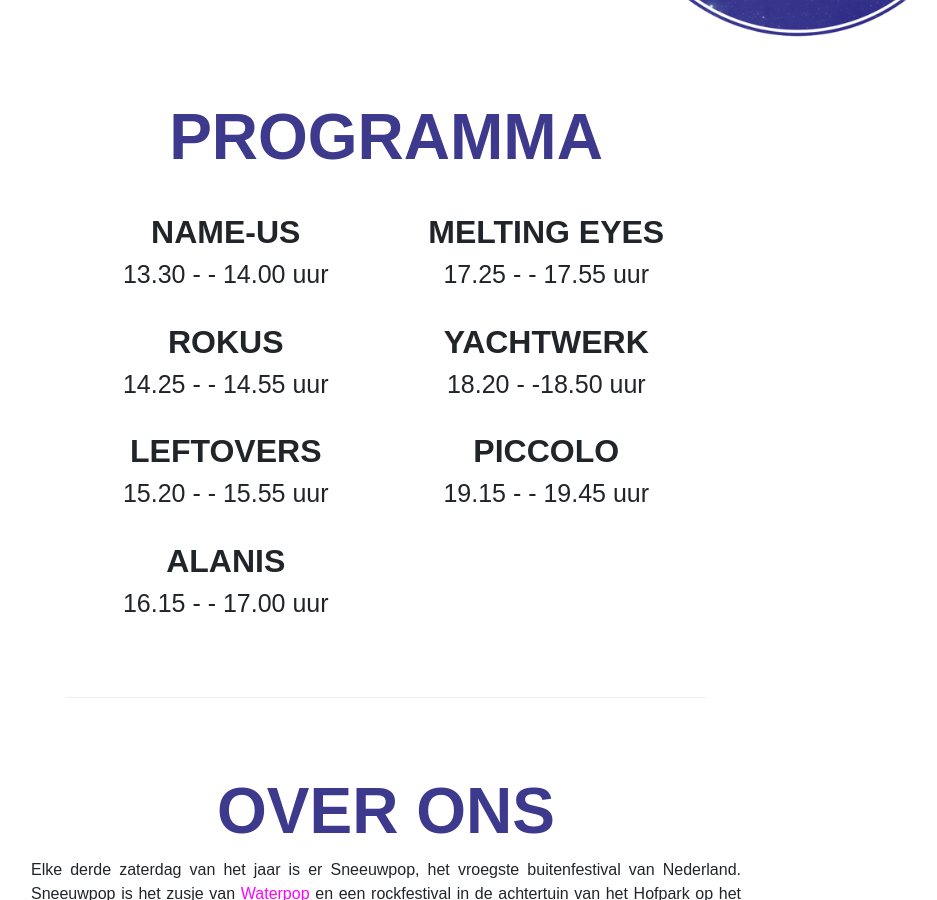
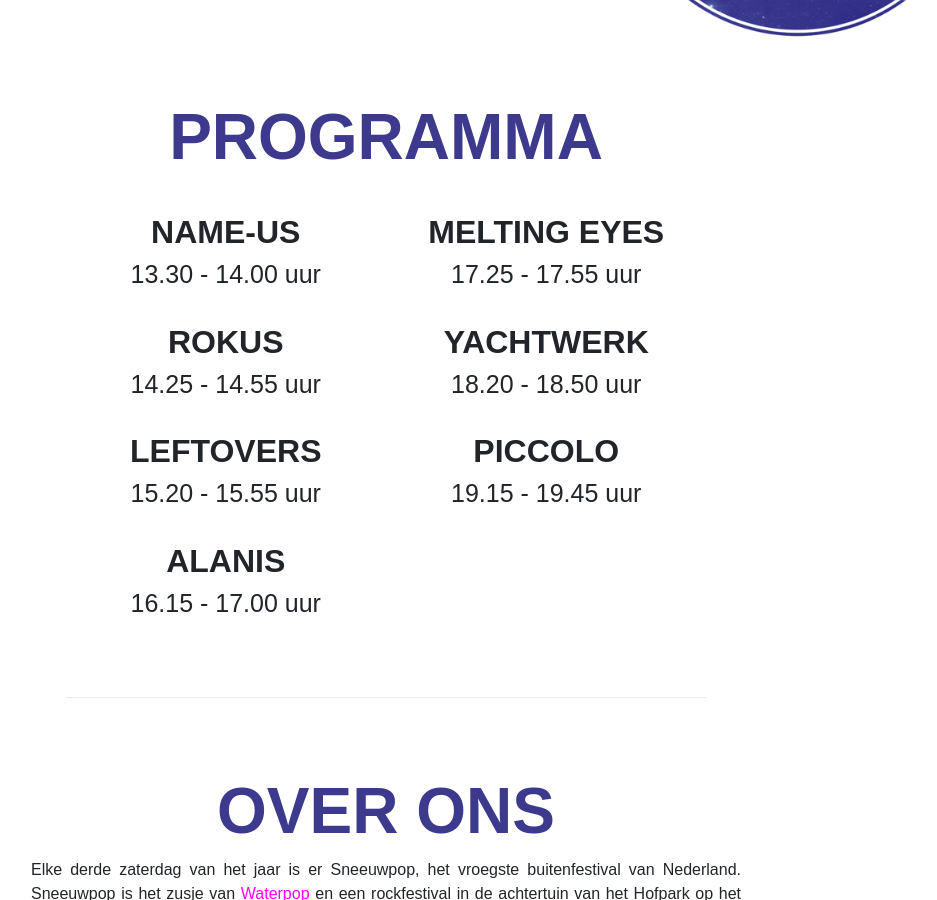
Before and after one commit to sneeuwpop-festival/sneeuwpop.nl, a Jekyll site: the page built from index.md, in a window 1280 px wide and 900 px high, scrolled down 388 px. Shown: the whole window, without its empty margins (254-1191 px from the left). Built offline with Jekyll 4.4.1, drawn with Linux system fonts in a browser that asks for light colours.

```diff
--- a/_data/bands.yml
+++ b/_data/bands.yml
@@ -1,28 +1,28 @@
 - name: Name-us
   start: "13.30"
-  end: "- 14.00 uur"
+  end: "14.00 uur"
   uri: band
 - name: Rokus
   start: "14.25"
-  end: "- 14.55 uur"
+  end: "14.55 uur"
   uri: band
 - name: Leftovers
   start: "15.20"
-  end: "- 15.55 uur"
+  end: "15.55 uur"
   uri: band
 - name: Alanis
   start: "16.15"
-  end: "- 17.00 uur"
+  end: "17.00 uur"
   uri: band
 - name: Melting Eyes
   start: "17.25"
-  end: "- 17.55 uur"
+  end: "17.55 uur"
   uri: band
 - name: Yachtwerk
   start: "18.20"
-  end: "-18.50 uur"
+  end: "18.50 uur"
   uri: band
 - name: Piccolo
   start: "19.15"
-  end: " - 19.45 uur"
+  end: " 19.45 uur"
   uri: band
```
